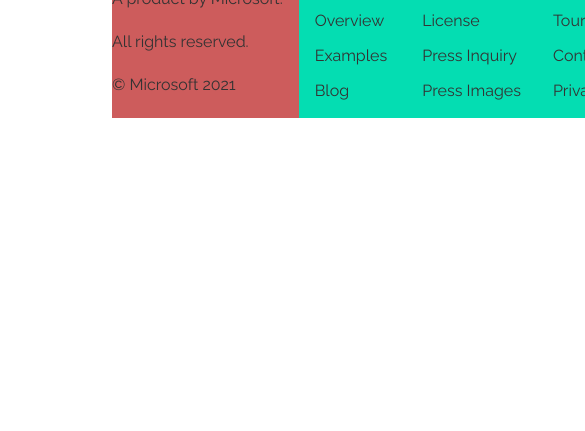
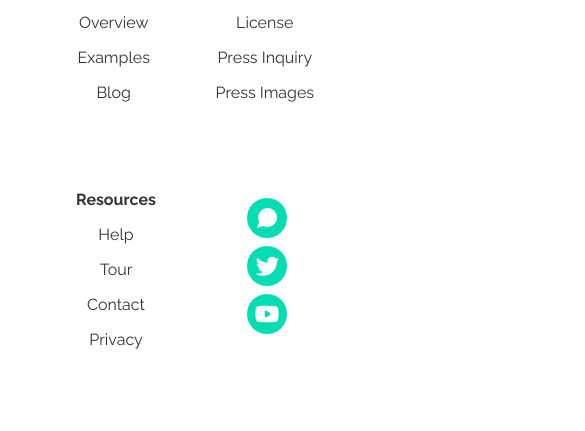
Before and after one commit to MertKaramolla/FrontendPractice5-Lobe, a plain HTML site: page index.html in a window 390 px wide. Shown: the part 933-1364 px from the top of the page, 585 px wide, since content can reach past the window. Before the commit the page ends 1143 px from the top, so only its background shows below. Drawn offline with Linux system fonts and the light colour scheme.

Commit message:
finished footer and all media queries

```diff
--- a/index.html
+++ b/index.html
@@ -182,21 +182,21 @@
                 <small class="copyright-text">All rights reserved.</small>
                 <small class="copyright-text">© Microsoft 2021</small>
             </div>
-            <article class="footer-column footer-link-column">
+            <article class="footer-column footer-link-column footer-column-first">
                 <span class="footer-column-title">About</span>
                 <a href="/second.html" class="footer-column-link">Download</a>
                 <a href="/second.html" class="footer-column-link">Overview</a>
                 <a href="/second.html" class="footer-column-link">Examples</a>
                 <a href="/second.html" class="footer-column-link">Blog</a>
             </article>
-            <article class="footer-column footer-link-column">
+            <article class="footer-column footer-link-column footer-column-second">
                 <span class="footer-column-title">General</span>
                 <a href="/second.html" class="footer-column-link">Notice</a>
                 <a href="/second.html" class="footer-column-link">License</a>
                 <a href="/second.html" class="footer-column-link">Press Inquiry</a>
                 <a href="/second.html" class="footer-column-link">Press Images</a>
             </article>
-            <article class="footer-column footer-link-column">
+            <article class="footer-column footer-link-column footer-column-third">
                 <span class="footer-column-title">Resources</span>
                 <a href="/second.html" class="footer-column-link">Help</a>
                 <a href="/second.html" class="footer-column-link">Tour</a>
--- a/resources/css/main.css
+++ b/resources/css/main.css
@@ -343,12 +343,7 @@ footer {
     margin: 0 auto;
 }
 
-.footer-column {
-    background-color: #04ddb2;
-}
-
 .footer-copyright {
-    background-color: indianred;
     padding-right: 1rem;
 }
 
@@ -393,10 +388,6 @@ footer {
     transform: scale3d(1.025, 1.025, 1.025);
 }
 
-.footer-socials {
-    background-color: hotpink;
-}
-
 .footer-social-button {
     display: inline-block;
     background-color: #04ddb2;
@@ -405,6 +396,11 @@ footer {
     padding: 3px;
     margin: 0 8px;
     border-radius: 50%;
+    transition: transform 0.1s ease-in;
+}
+
+.footer-social-button:hover {
+    transform: scale3d(1.15, 1.15, 1.15);
 }
 
 .footer-social-icon {
@@ -495,12 +491,58 @@ footer {
         margin-bottom: 55px;
     }
 
+    footer {
+        padding: 0 24px;
+    }
+
+    .footer-container {
+        flex-wrap: wrap;
+        padding: 62px 0;
+        max-width: 350px;
+        justify-content: center;
+    }
+
+    .footer-column {
+        margin-bottom: 72px;
+    }
+
+    .footer-logo {
+        margin: 0 auto 30px;
+    }
+
+    .footer-copyright {
+        order: 5;
+        text-align: center;
+        padding: 0;
+    }
+
+    .footer-column-first {
+        order: 1;
+    }
+
+    .footer-column-second {
+        order: 2;
+    }
+
+    .footer-column-third {
+        order: 3;
+    }
+
+    .footer-socials {
+        order: 4;
+        margin: 0 51px 72px;
+    }
+
     .footer-column-title {
         margin-bottom: 1rem;
+        text-align: center;
+        padding: 0 16px;
     }
 
     .footer-column-link {
         margin-bottom: 1rem;
+        text-align: center;
+        padding: 0 16px;
     }
 
 }
```
